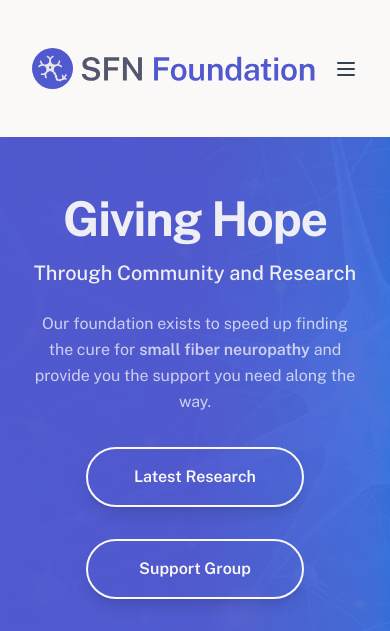
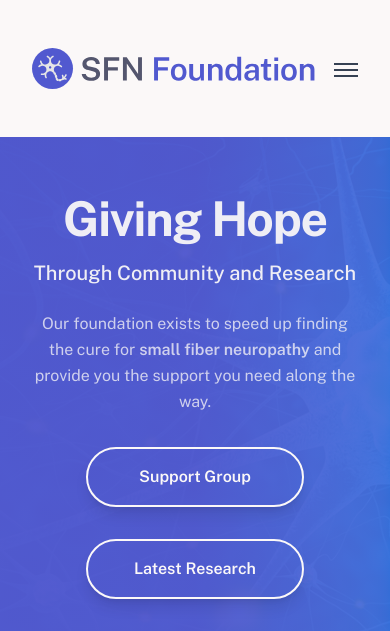
Before and after one commit to MattSnyder97/sfn-foundation, a Next.js app: page / in a window 390 px wide. Shown: the top 631 px of the page. Built offline with nearby package versions, Linux system fonts and the light colour scheme.

Commit message:
Small fixes

```diff
--- a/src/components/sections/Header.tsx
+++ b/src/components/sections/Header.tsx
@@ -2,23 +2,7 @@
 import { useRef, useState } from "react";
 import Image from "next/image";
 import Link from "next/link";
-
-function Chevron({ className }: { className?: string }) {
-  return (
-    <svg
-      viewBox="0 0 24 24"
-      className={className}
-      fill="none"
-      stroke="currentColor"
-      strokeWidth={2}
-      strokeLinecap="round"
-      strokeLinejoin="round"
-      aria-hidden="true"
-    >
-      <path d="M6 9l6 6 6-6" />
-    </svg>
-  );
-}
+import { ChevronDown } from "lucide-react";
 
 export default function Header() {
   const [searchOpen, setSearchOpen] = useState(false);
@@ -116,7 +100,8 @@ export default function Header() {
                       {link.label}
                     </span>
                     {link.dropdown && (
-                      <Chevron
+                      <ChevronDown
+                        strokeWidth={2.5}
                         className={`h-3.5 w-3.5 transition-transform duration-160 ${
                           isActive
                             ? "scale-y-[-1] text-primary"
@@ -204,29 +189,26 @@ export default function Header() {
           <button
             onClick={() => setMobileOpen(!mobileOpen)}
             aria-label="Toggle menu"
+            className="relative w-6 h-6"
           >
-            <svg
-              className="w-6 h-6 text-gray-700"
-              fill="none"
-              stroke="currentColor"
-              viewBox="0 0 24 24"
-            >
-              {mobileOpen ? (
-                <path
-                  strokeLinecap="round"
-                  strokeLinejoin="round"
-                  strokeWidth={2}
-                  d="M6 18L18 6M6 6l12 12"
-                />
-              ) : (
-                <path
-                  strokeLinecap="round"
-                  strokeLinejoin="round"
-                  strokeWidth={2}
-                  d="M4 6h16M4 12h16M4 18h16"
-                />
-              )}
-            </svg>
+            <span className="sr-only">Toggle menu</span>
+            <div className="block w-6 absolute left-1/2 top-1/2 transform -translate-x-1/2 -translate-y-1/2">
+              <span
+                className={`block absolute h-0.5 w-6 bg-gray-700 transform transition duration-300 ease-in-out ${
+                  mobileOpen ? 'rotate-45' : '-translate-y-1.5'
+                }`}
+              />
+              <span
+                className={`block absolute h-0.5 w-6 bg-gray-700 transform transition duration-300 ease-in-out ${
+                  mobileOpen ? 'opacity-0' : 'opacity-100'
+                }`}
+              />
+              <span
+                className={`block absolute h-0.5 w-6 bg-gray-700 transform transition duration-300 ease-in-out ${
+                  mobileOpen ? '-rotate-45' : 'translate-y-1.5'
+                }`}
+              />
+            </div>
           </button>
         </div>
       </div>
@@ -243,7 +225,8 @@ export default function Header() {
               >
                 <span>{link.label}</span>
                 {link.dropdown && (
-                  <Chevron
+                  <ChevronDown
+                    strokeWidth={2.5}
                     className={`h-3.5 w-3.5 transition-transform duration-160 ${
                       mobileDropdowns[link.label]
                         ? "scale-y-[-1] text-primary"
--- a/src/components/sections/Hero.tsx
+++ b/src/components/sections/Hero.tsx
@@ -33,15 +33,6 @@ export default function Hero() {
             Our foundation exists to speed up finding the cure for <span className="font-semibold">small fiber neuropathy</span> and provide you the support you need along the way.
           </p>
           <div className="flex flex-col items-center gap-8 md:flex-row md:items-start md:flex-wrap md:gap-8 md:justify-start">
-            <Button variant="outline" size="md" className="w-2/3 md:w-auto rounded-full border-white text-white hover:bg-white/10">
-                <a
-                    href="/research/latest"
-                    target="_blank"
-                    rel="noopener noreferrer"
-                >
-                    Latest Research
-                </a>
-            </Button>
             <Button
               variant="outline"
               size="md"
@@ -55,6 +46,15 @@ export default function Hero() {
                     Support Group
                 </a>
             </Button>
+                        <Button variant="outline" size="md" className="w-2/3 md:w-auto rounded-full border-white text-white hover:bg-white/10">
+                <a
+                    href="/research/latest"
+                    target="_blank"
+                    rel="noopener noreferrer"
+                >
+                    Latest Research
+                </a>
+            </Button>
           </div>
         </div>
       </div>
--- a/src/components/ui/Accordion.tsx
+++ b/src/components/ui/Accordion.tsx
@@ -12,7 +12,7 @@ export const AccordionItem = ({
 }: RadixAccordion.AccordionItemProps) => (
   <RadixAccordion.Item
     {...props}
-    className="overflow-hidden rounded-xl bg-white shadow-md transition-all"
+    className="overflow-hidden rounded-2xl bg-white shadow-md/1 transition-all"
   >
     {children}
   </RadixAccordion.Item>
@@ -33,6 +33,7 @@ export const AccordionTrigger = ({
     >
       {children}
       <ChevronDown
+        strokeWidth={2.5}
         className={cn(
           "h-5 w-5 text-gray-500 transition-transform duration-300",
           // mimic your header: flip with scale-y
--- a/src/components/ui/Card.tsx
+++ b/src/components/ui/Card.tsx
@@ -72,7 +72,7 @@ export function Card({ variant, title, description, imageSrc, href }: CardProps)
 
   const cardClasses = clsx(
     "rounded-xl shadow-md overflow-hidden transition-all duration-300 ease-out",
-    "hover:-translate-y-2 hover:shadow-xl",
+    "hover:-translate-y-3 hover:shadow-xl",
     "cursor-pointer",
     variantClasses
   );
```
